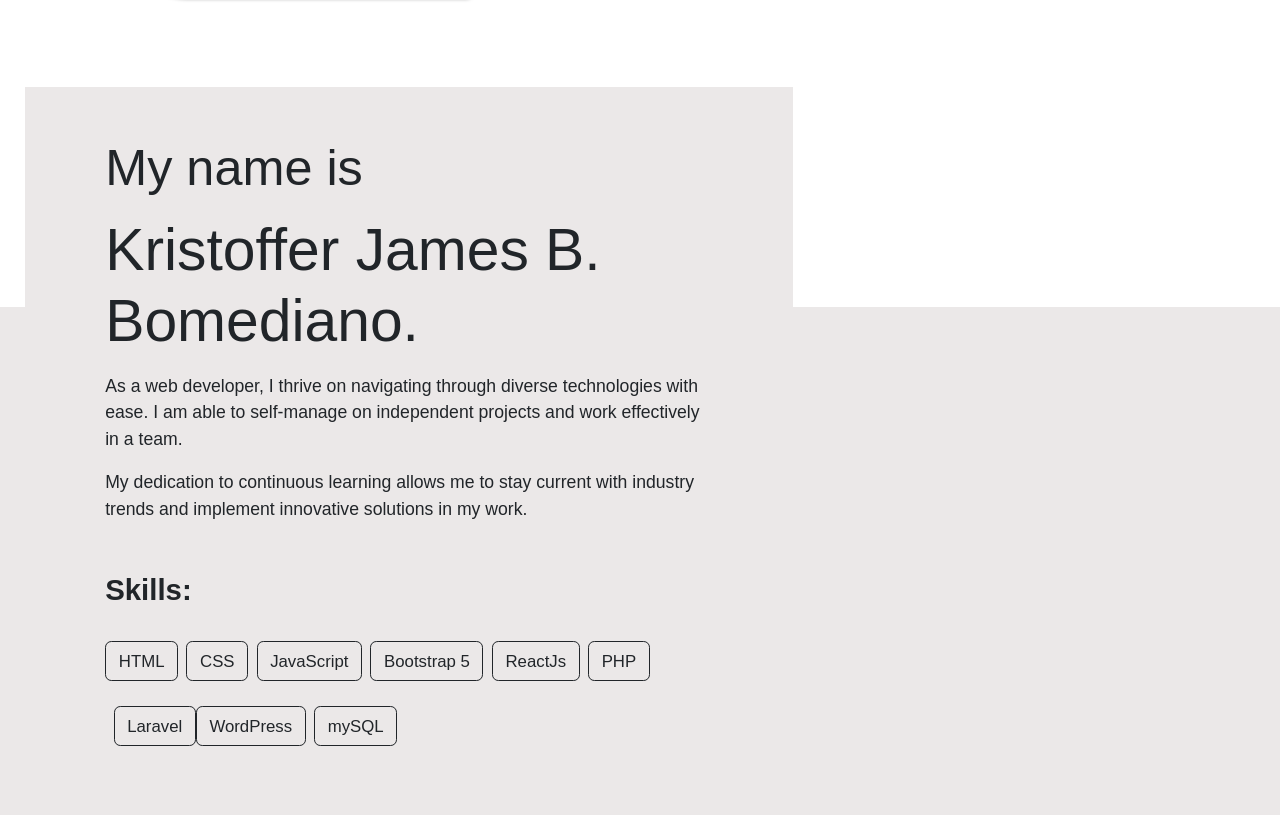
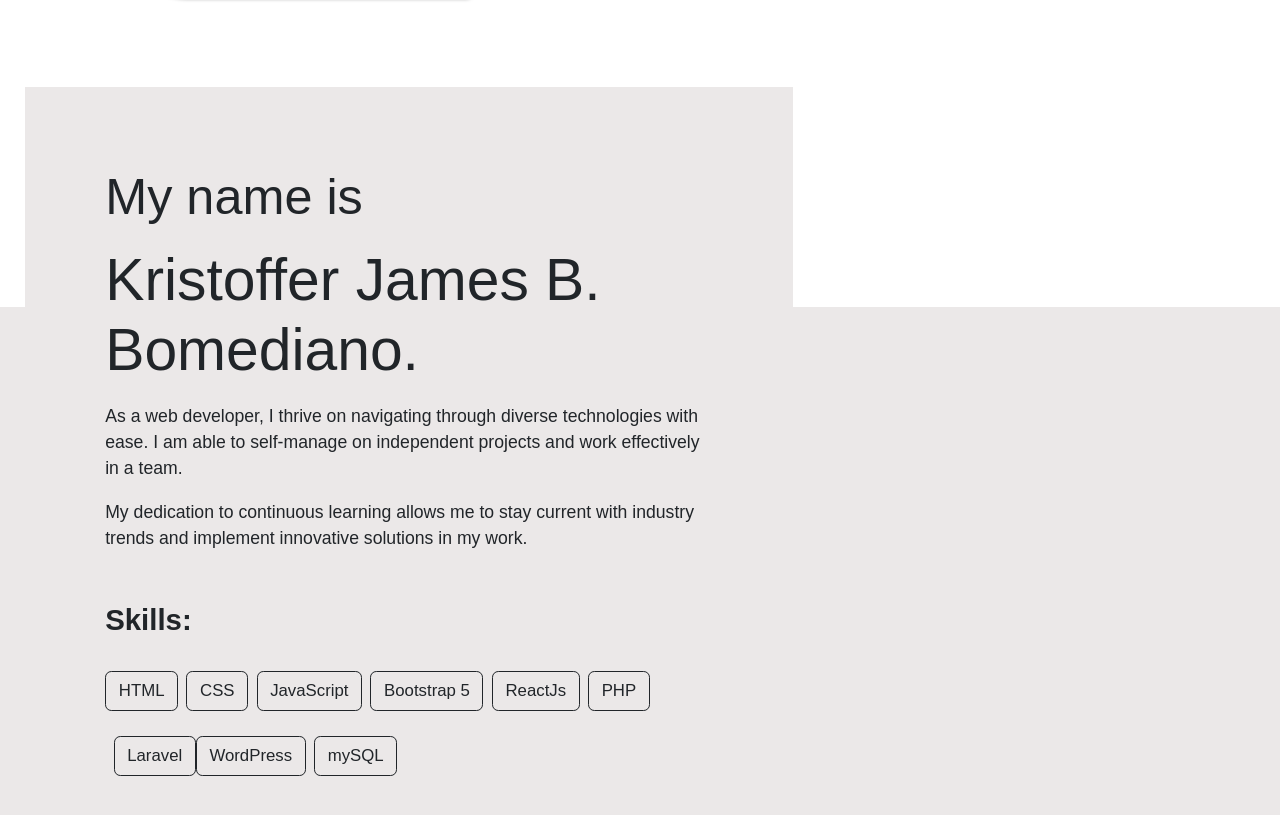
Before and after one commit to jammmeess/portfolio-jammmeess, a React (Create React App) app: page / in a window 1280 px wide. Shown: the part 1293-2108 px from the top of the page. Built offline with nearby package versions, Linux system fonts and the light colour scheme.

Commit message:
Updated About Section Spacing

```diff
--- a/src/components/About.jsx
+++ b/src/components/About.jsx
@@ -18,8 +18,8 @@ const About = () => {
               }}
             />
           </div>
-          <div className="col-lg-7 ms-4 pt-5 text-dark profile-section">
-            <span className="display-5">
+          <div className="col-lg-7 ms-4 text-dark profile-section">
+            <span className="display-5 ">
               <p>
                 <strong>My name is</strong>
               </p>
```
